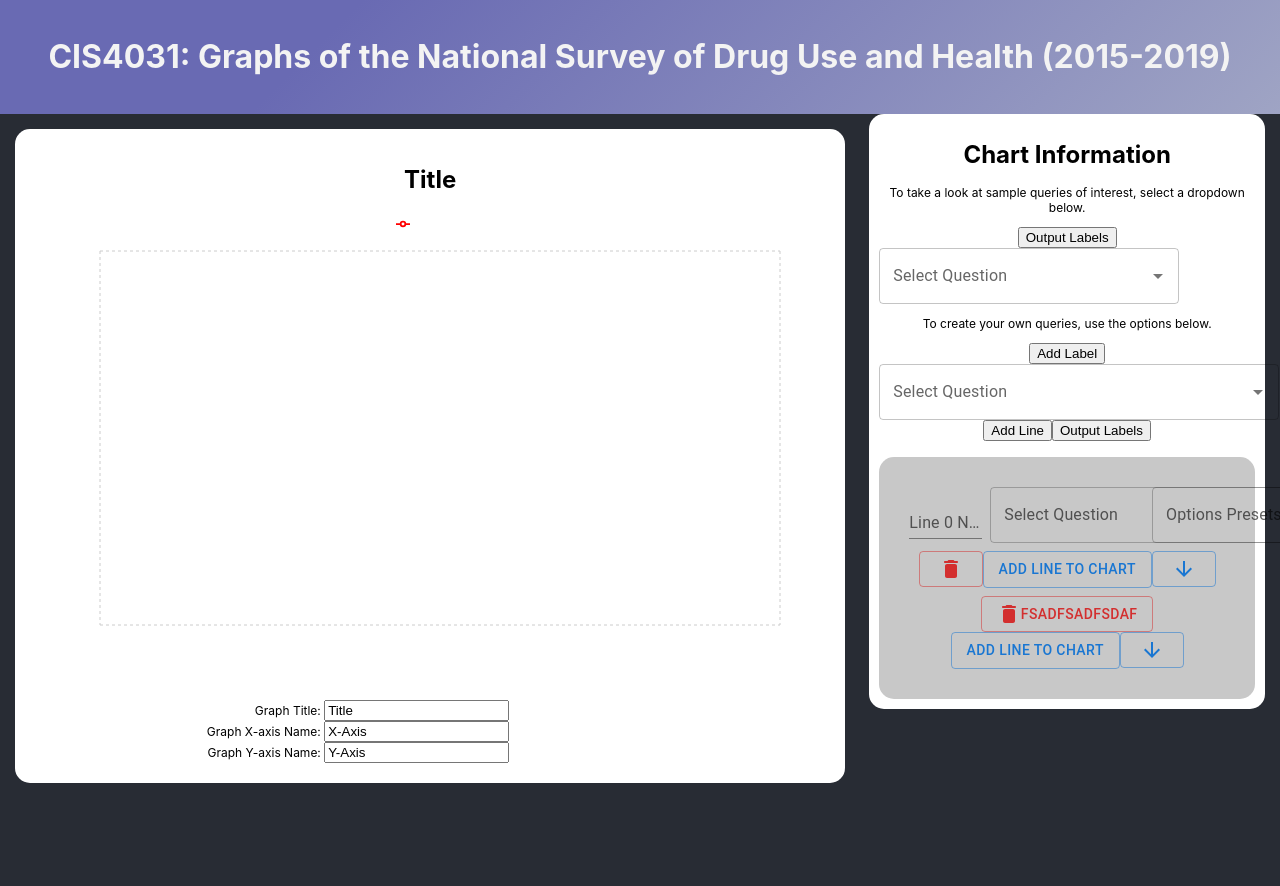
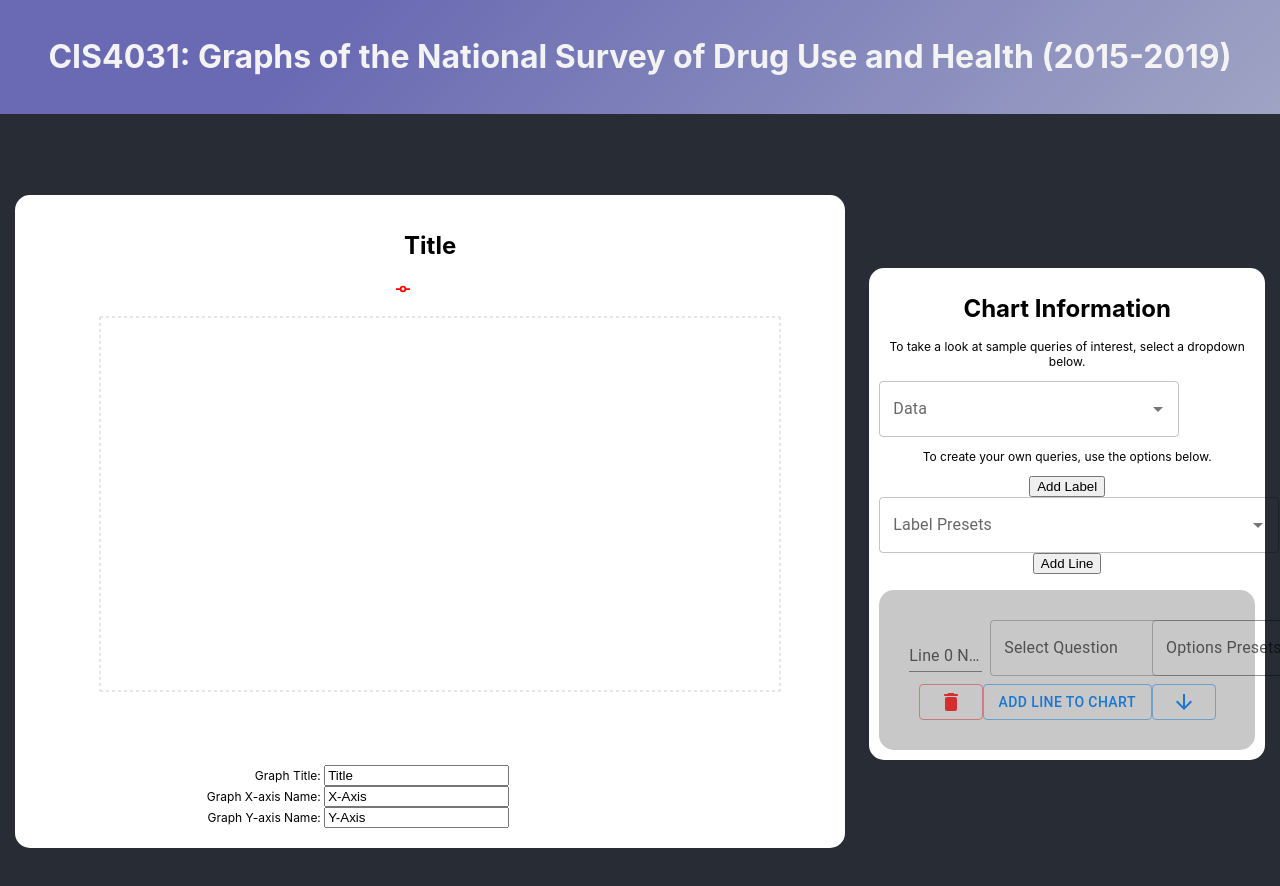
Before and after one commit to LunafreyaNguyen/DrugsDataCIS4031, a React (Create React App) app in the folder frontend/: page / in a window 1280 px wide. Both pictures are taken after typing "Sample", "Sample" into the empty fields and a click on the button "Add Line". Shown: the top 886 px of the page. Built offline with nearby package versions, Linux system fonts and the light colour scheme.

Commit message:
Last Changes

```diff
--- a/frontend/src/components/graph/Line.js
+++ b/frontend/src/components/graph/Line.js
@@ -163,11 +163,6 @@ function Line({ lines,name, id, deleteF, update, questions, labels, data2 ,setDa
                                 </>
                             ))
                         }
-                        <Grid item xs={12}>
-                            <Button variant="outlined" color="error" onClick={() => { deleteF(id) }} ><DeleteRounded />fsadfsadfsdaf</Button>
-                            <Button variant="outlined" onClick={() => { queryBuilder() }} >Add Line to Chart</Button>
-                            <Button variant="outlined" onClick={() => { toggleOptions() }} >{toggleOpts ? <ArrowUpward /> : <ArrowDownward />}</Button>
-                        </Grid>
                     </Grid>
                 </header>
             </div>
--- /dev/null
+++ b/frontend/src/components/graph/Presets/DataPresets.js
@@ -0,0 +1,12 @@
+const presetsData =
+	[
+		{ label: 'Meth vs Marijuana' },
+		{ label: 'Empty' },
+		{ label: 'Age2' },
+		{ label: 'Age3' },
+		{ label: 'Age4' },
+	];
+
+
+
+export { presetsData };
--- a/frontend/src/components/graph/graph.css
+++ b/frontend/src/components/graph/graph.css
@@ -5,7 +5,6 @@
     background-color: #282c34;
     min-height: 100vh;
     display: flex;
-    text-align: center;
     font-size: calc(1.5vmin);
     color: white;
 }
--- a/frontend/src/components/graph/graph.js
+++ b/frontend/src/components/graph/graph.js
@@ -6,7 +6,7 @@ import Label from './Label.js';
 import { questions } from './Questions.js';
 import { Button, Autocomplete, TextField, Grid, Box } from '@mui/material';
 import { labelAgePreset, labelPresets } from './Presets/LabelsPresets.js';
-
+import { presetsData} from './Presets/DataPresets.js'
 
 function Graph() {
     const [lines, setLines] = useState([]);
@@ -18,7 +18,13 @@ function Graph() {
     const [data2, setData2] = useState([]);
 
 
-    function test() { console.log(labels) }
+
+    function setPresetData(e) {
+        if (e === "Empty")
+        {
+            setData2([]);
+        }
+    }
 
     function setLabelPreset(e)
     {
@@ -84,7 +90,7 @@ function Graph() {
         <>
             <div className="graph">
                 <header className="graph-header">
-                    <Grid container direction="row" spacing={2} columnSpacing={{ xs: 2, sm: 3} }>
+                    <Grid container direction="row" alignItems="center" justifyContent="center" spacing={2} columnSpacing={{ xs: 2, sm: 3} }>
                         <Grid item xs={12} lg={8} xl={6}>
                             <Chart title={title} setTitle={setTitle} xaxis={xaxis} yaxis={yaxis} setXaxis={setXaxis} setYaxis={setYaxis} data2={data2} lines={lines}  />
                         </Grid>
@@ -95,29 +101,29 @@ function Graph() {
                                 <p>
                                     To take a look at sample queries of interest, select a dropdown below.
                                 </p>
-                                <button onClick={() => { test() }} >Output Labels</button>
                                 <Autocomplete
                                     disablePortal
-                                    id="questions"
-                                    options={questions}
-                                    onInputChange={(event,newInputValue) => {setQuestion(newInputValue)} }
+                                    id="presetsData"
+                                    options={presetsData}
+                                    onInputChange={(event,newInputValue) => {setPresetData(newInputValue)} }
                                     sx={{ width: 300 }}
-                                    renderInput={(params) => <TextField {...params} label="Select Question" />}
+                                    renderInput={(params) => <TextField {...params} label="Data" />}
                                 />
                                 <p>
                                     To create your own queries, use the options below.
                                 </p>
+
+                                <button onClick={() => { addLabel() }} >Add Label</button>
+
                                 <Grid item xs={12}>
-                                    <button onClick={() => { addLabel() }} >Add Label</button>
                                     <Autocomplete
                                         disablePortal
-                                        id="questions"
+                                        id="label_preset"
                                         options={labelPresets}
                                         onChange={(event, value) => { setLabelPreset(value.label) }}
                                         sx={{ width: 400 }}
-                                        renderInput={(params) => <TextField {...params} label="Select Question" />}
+                                        renderInput={(params) => <TextField {...params} label="Label Presets" />}
                                     />
-
                                 </Grid>
                             <Grid container spacing={2}>
 
@@ -127,7 +133,6 @@ function Graph() {
 
                                 <Grid item xs={12}>
                                     <button onClick={() => { addLine() }} >Add Line</button>
-                                    <button onClick={() => { test() }} >Output Labels</button>
                                 </Grid>
                                 <Grid item xs={12}>
                                     {
```
